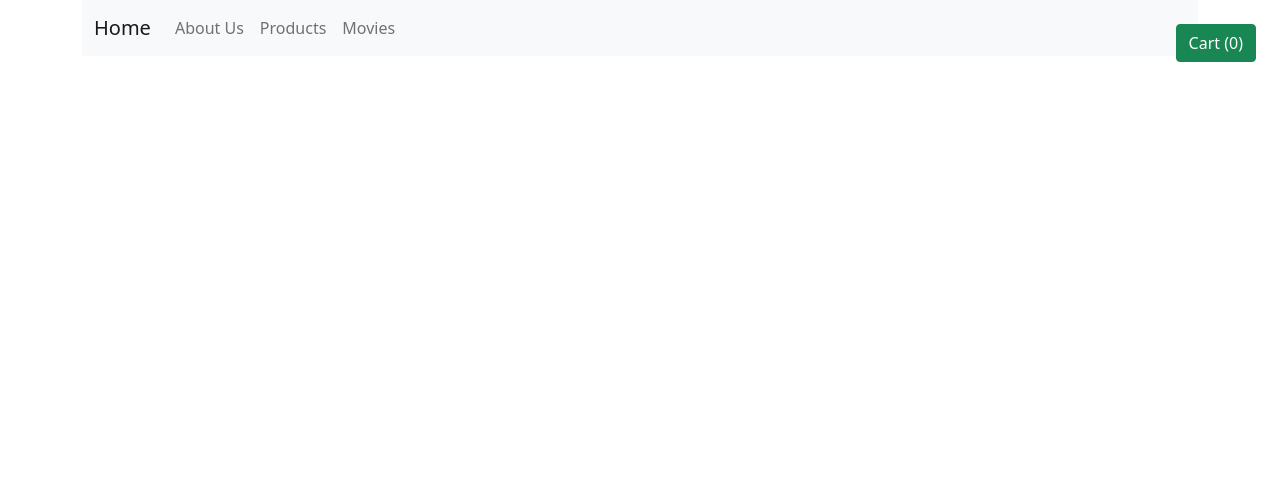
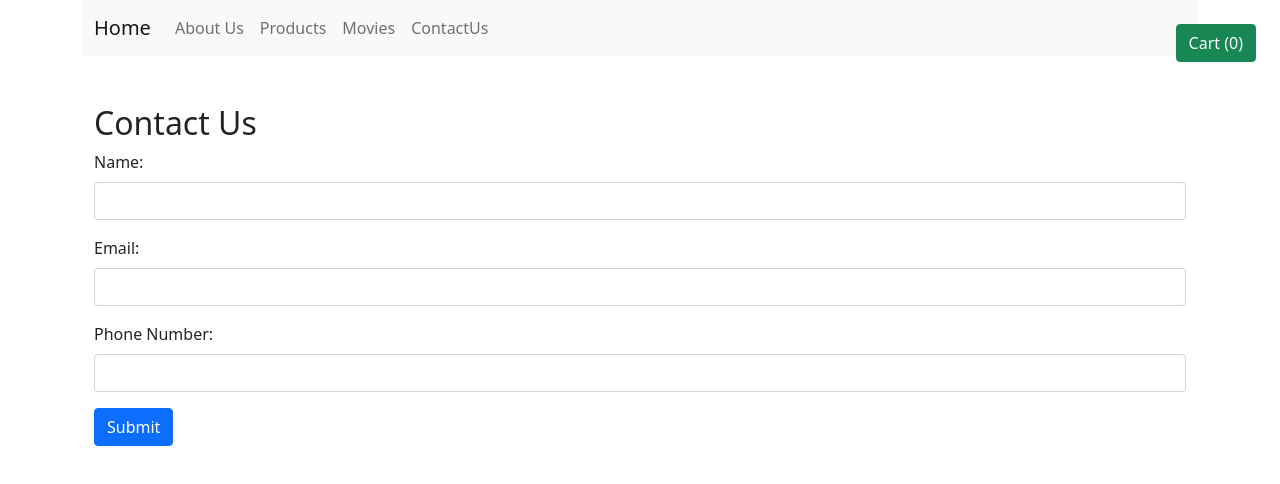
Before and after one commit to Siddharthirkal/React-E-commece-website, a React (Create React App) app: page /contactus in a window 1280 px wide. Shown: the top 484 px of the page. Built offline with nearby package versions, Linux system fonts and the light colour scheme.

Commit message:
Adding Contact US Page via REACT ROUTER

```diff
--- a/src/App.js
+++ b/src/App.js
@@ -8,6 +8,7 @@ import Home from './Pages/Home';
 import NavBar from './components/NavBar';
 import Products from './components/Products';
 import Movie from './Pages/Movie';
+import ContactUs from './Pages/ContactUs';
 
 
 const productsArr = [
@@ -85,6 +86,7 @@ const App = () => {
             element={<Products products={productsArr} handleAddToCart={handleAddToCart} />}
           />
           <Route path="/movie" element={<Movie/>} />
+          <Route path='contactus' element={<ContactUs/>} />
         </Routes>
 
         {showCart && <Cart cartItems={cartItems} handleClose={handleCloseCart} />}
--- /dev/null
+++ b/src/Pages/ContactUs.js
@@ -0,0 +1,94 @@
+// components/ContactUs.js
+import React, { useState } from 'react';
+
+const ContactUs = () => {
+  const [formData, setFormData] = useState({
+    name: '',
+    email: '',
+    phoneNumber: '',
+  });
+
+  const handleChange = (e) => {
+    setFormData({
+      ...formData,
+      [e.target.name]: e.target.value,
+    });
+  };
+
+  const handleSubmit = async (e) => {
+    e.preventDefault();
+
+    try {
+      // Send a POST request to Firebase with the form data
+      const response = await fetch('https://react-http-10007-default-rtdb.firebaseio.com/contacts.json', {
+        method: 'POST',
+        body: JSON.stringify(formData),
+        headers: {
+          'Content-Type': 'application/json',
+        },
+      });
+
+      if (!response.ok) {
+        throw new Error('Failed to submit contact form');
+      }
+
+      // Clear the form after successful submission
+      setFormData({
+        name: '',
+        email: '',
+        phoneNumber: '',
+      });
+
+      console.log('Contact form submitted successfully!');
+    } catch (error) {
+      console.error('Error submitting contact form:', error);
+    }
+  };
+
+  return (
+    <div className="container mt-5">
+      <h2>Contact Us</h2>
+      <form onSubmit={handleSubmit}>
+        <div className="mb-3">
+          <label htmlFor="name" className="form-label">Name:</label>
+          <input
+            type="text"
+            id="name"
+            name="name"
+            value={formData.name}
+            onChange={handleChange}
+            required
+            className="form-control"
+          />
+        </div>
+        <div className="mb-3">
+          <label htmlFor="email" className="form-label">Email:</label>
+          <input
+            type="email"
+            id="email"
+            name="email"
+            value={formData.email}
+            onChange={handleChange}
+            required
+            className="form-control"
+          />
+        </div>
+        <div className="mb-3">
+          <label htmlFor="phoneNumber" className="form-label">Phone Number:</label>
+          <input
+            type="tel"
+            id="phoneNumber"
+            name="phoneNumber"
+            value={formData.phoneNumber}
+            onChange={handleChange}
+            required
+            className="form-control"
+          />
+        </div>
+        <button type="submit" className="btn btn-primary">Submit</button>
+      </form>
+    </div>
+  );
+};
+
+export default ContactUs;
--- a/src/components/NavBar.js
+++ b/src/components/NavBar.js
@@ -18,6 +18,9 @@ const NavBar = () => {
             <li className="nav-item">
               <Link to="/movie" className="nav-link">Movies</Link>
             </li>
+            <li className="nav-item">
+              <Link to="/contactus" className="nav-link">ContactUs</Link>
+            </li>
           </ul>
         </div>
       </div>
```
